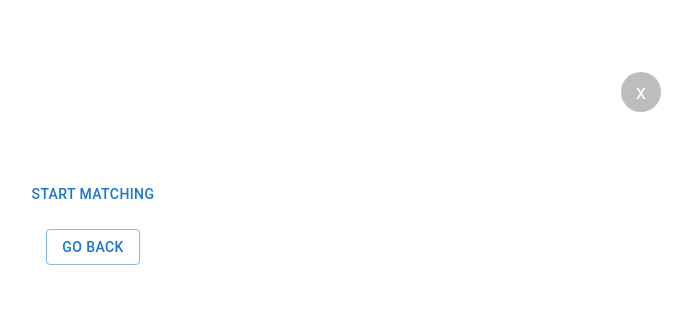
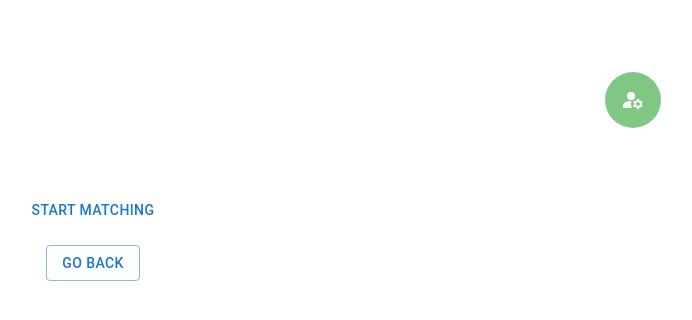
Before and after one commit to CS3219-AY2223S1/cs3219-project-ay2223s1-g32, a React (Create React App) app in the folder frontend/: page /matching in a window 1280 px wide. Shown: the top 320 px of the page, without its empty margins (547-1239 px from the left). Built offline with nearby package versions, Linux system fonts and the light colour scheme.

Commit message:
Update account menu icon

```diff
--- a/frontend/src/components/AccountMenu.js
+++ b/frontend/src/components/AccountMenu.js
@@ -4,12 +4,12 @@ import Avatar from '@mui/material/Avatar';
 import Menu from '@mui/material/Menu';
 import MenuItem from '@mui/material/MenuItem';
 import ListItemIcon from '@mui/material/ListItemIcon';
-import Divider from '@mui/material/Divider';
 import IconButton from '@mui/material/IconButton';
+import ManageAccountsIcon from '@mui/icons-material/ManageAccounts';
 import Tooltip from '@mui/material/Tooltip';
-import ErrorOutlineIcon from '@mui/icons-material/ErrorOutline';
 import Settings from '@mui/icons-material/Settings';
 import Logout from '@mui/icons-material/Logout';
+import { green } from '@mui/material/colors';
 
 export default function AccountMenu() {
   const [anchorEl, setAnchorEl] = React.useState(null);
@@ -32,7 +32,9 @@ export default function AccountMenu() {
             aria-haspopup="true"
             aria-expanded={open ? 'true' : undefined}
           >
-            <Avatar sx={{ width: 40, height: 40 }}>x</Avatar>
+            <Avatar sx={{ bgcolor: green[300], width: 56, height: 56 }}>
+            <ManageAccountsIcon />
+            </Avatar>
           </IconButton>
         </Tooltip>
       </Box>
```
